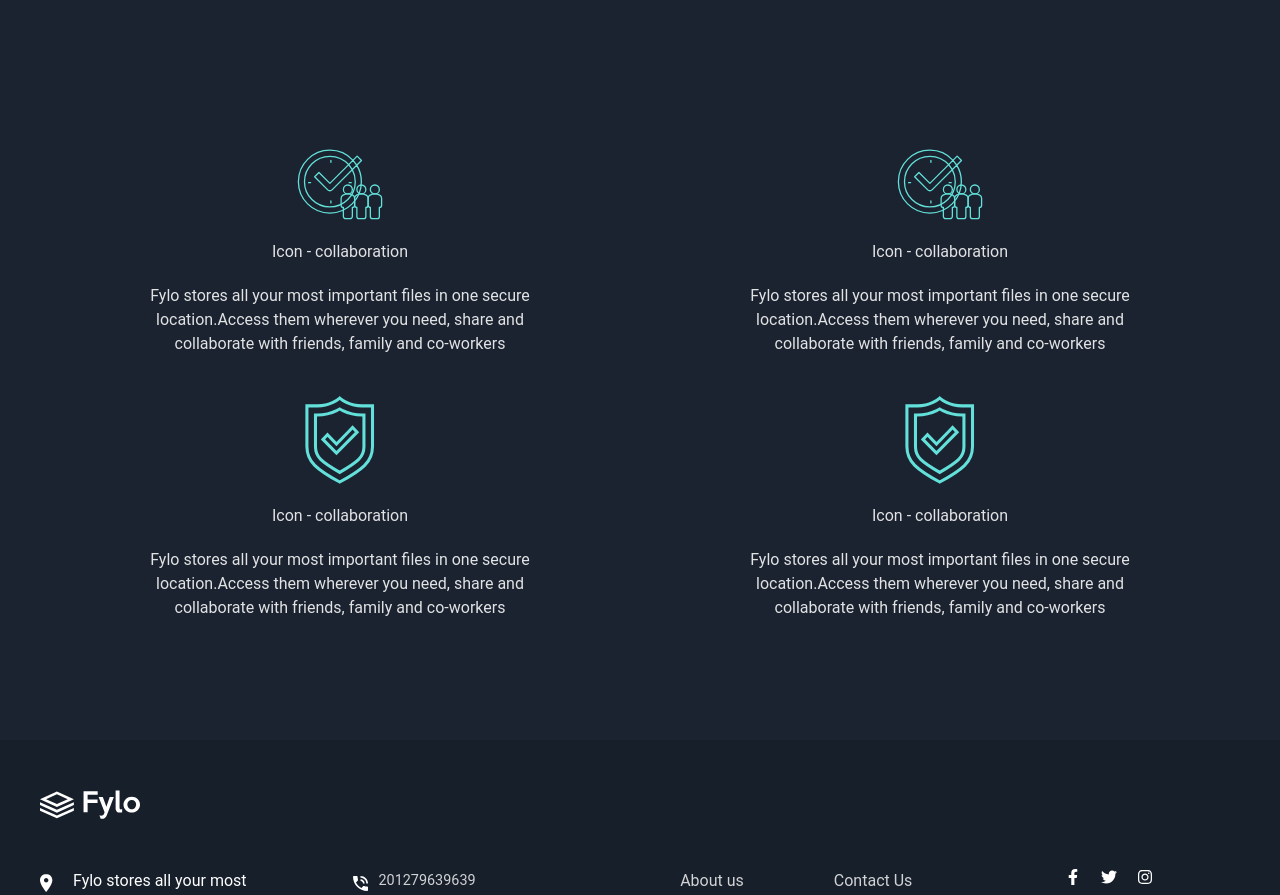
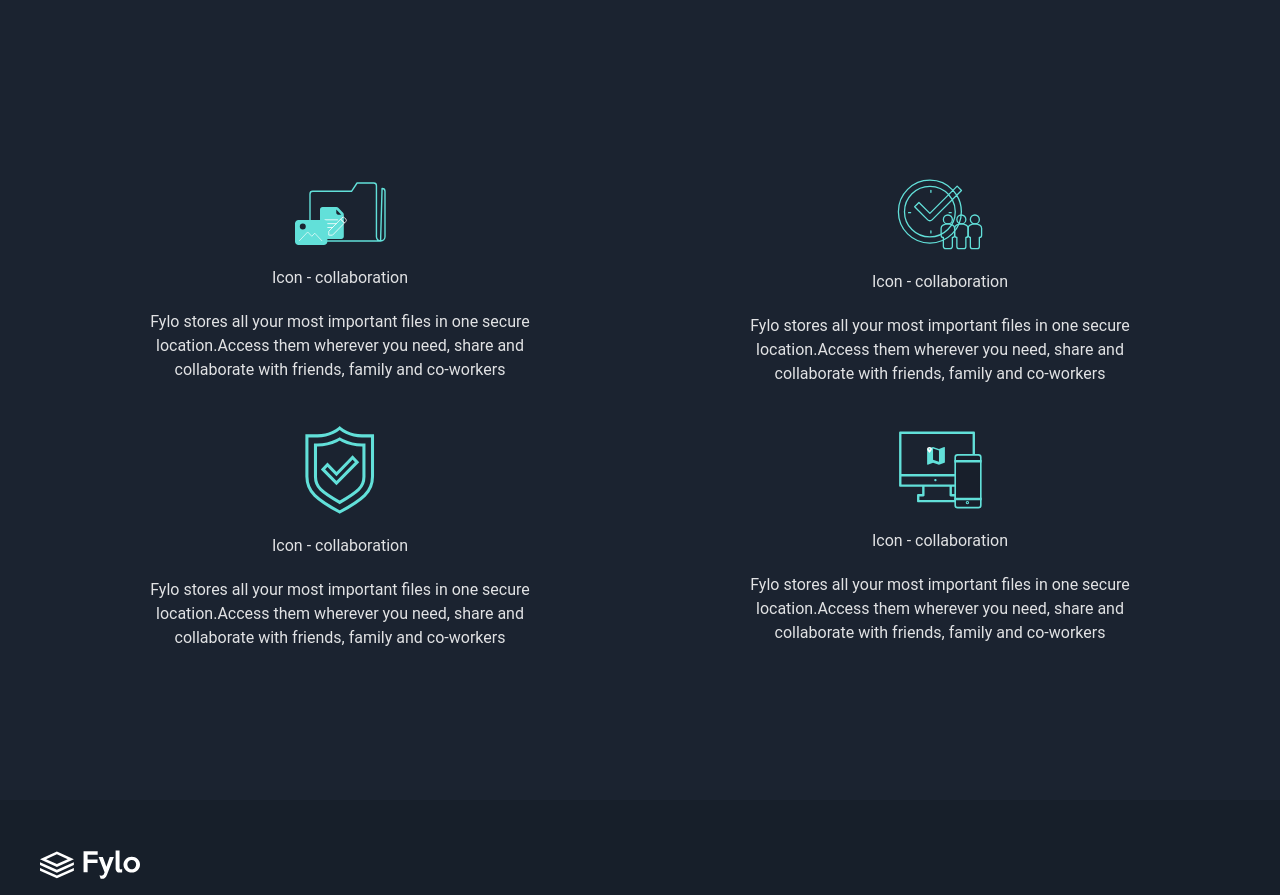
Before and after one commit to M0M0-NASR/Fylo-frontend-tailwind, a React (Vite) app: page / in a window 1280 px wide. Shown: the part 1000-1895 px from the top of the page. Built offline with nearby package versions, Linux system fonts and the light colour scheme.

Commit message:
Update Feature Componante

```diff
--- a/src/components/Features.jsx
+++ b/src/components/Features.jsx
@@ -4,7 +4,7 @@ function Features() {
   const [features, setFeatures] = useState([
     {
       id: 1,
-      icon: "icon-collaboration",
+      icon: "icon-any-file",
       title: "Icon - collaboration",
       paragraph: `Fylo stores all your most important files in one secure location.Access them wherever you need, share and collaborate with friends, family and co-workers`,
     },
@@ -22,18 +22,19 @@ function Features() {
     },
     {
       id: 4,
-      icon: "icon-security",
+      icon: "icon-access-anywhere",
       title: "Icon - collaboration",
       paragraph: `Fylo stores all your most important files in one secure location.Access them wherever you need, share and collaborate with friends, family and co-workers`,
     },
   ]);
   return (
-    <section className="features container mx-auto">
-      <div className="grid grid-cols-1 sm:grid-cols-2 justify-center items-center">
+    <section className="features py-[30px] ">
+      <div className="container mx-auto">
+        <div className="grid grid-cols-1 sm:grid-cols-2 justify-center items-center ">
           {features.map((feature) => (
             <div
               key={feature.id}
-            className="px-[10px] sm:px-[80px] flex flex-col  justify-center align-middle items-center m-[20px]"
+              className=" hover:-translate-y-4 transition-transform duration-300 px-[10px] md:px-[80px] flex flex-col  justify-center align-middle items-center m-[20px]"
             >
               <div>
                 <img src={"src/assets/imgs/" + feature.icon + ".svg"}></img>
@@ -43,6 +44,7 @@ function Features() {
             </div>
           ))}
         </div>
+      </div>
     </section>
   );
 }
```
Lines whose indentation alone changed are shown as unchanged.
